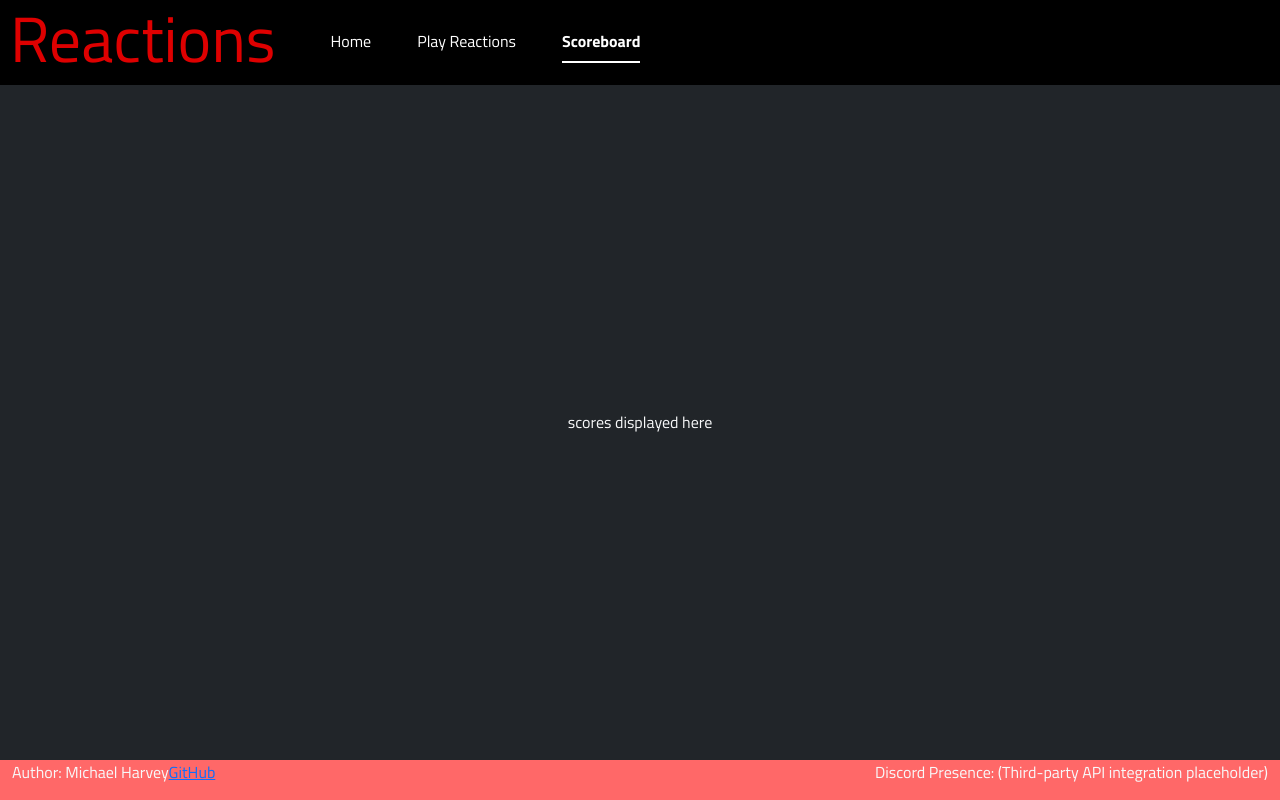
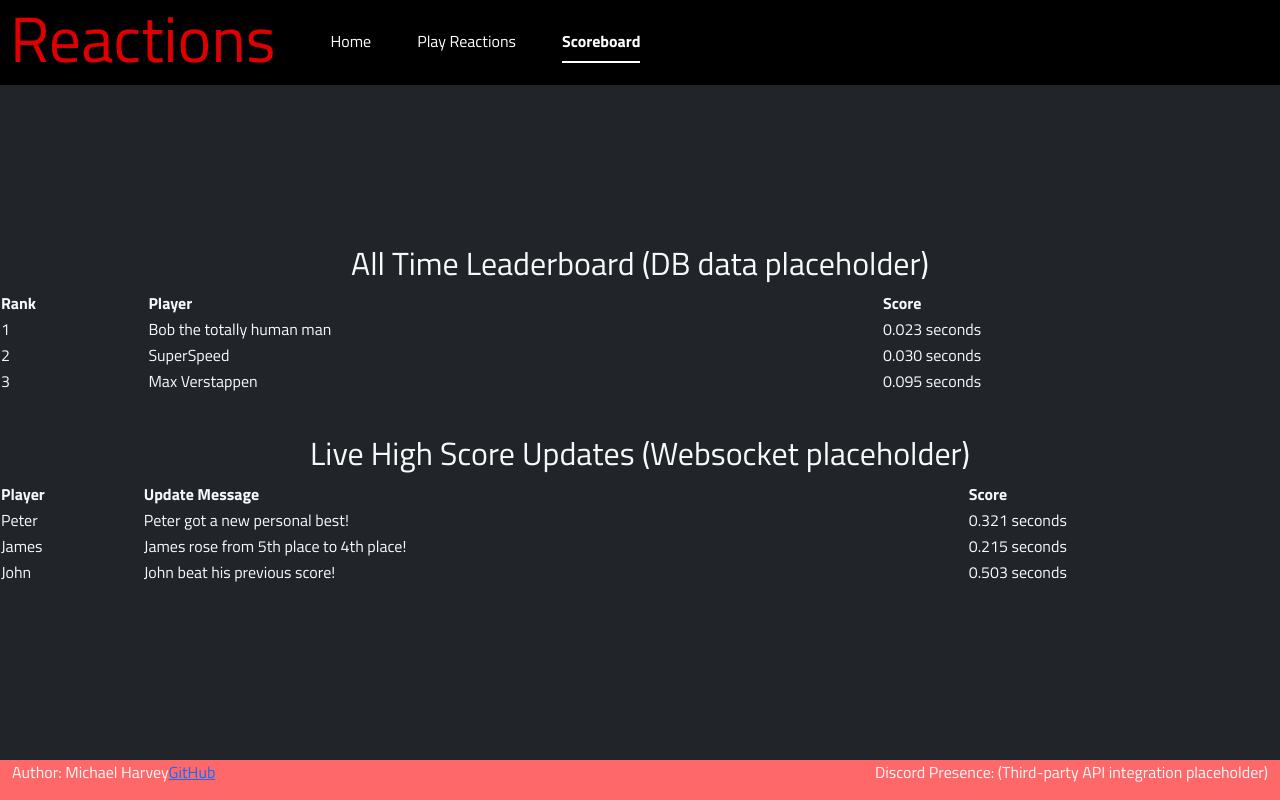
Before and after one commit to mharvey010/CS260-startup, a React (Vite) app: page /scores in a window 1280 px wide. Built offline with nearby package versions, Linux system fonts and the light colour scheme.

Commit message:
scores jsx completed

```diff
--- a/src/scores/scores.jsx
+++ b/src/scores/scores.jsx
@@ -1,9 +1,57 @@
 import React from 'react';
+import './scores.css';
+
 
 export function Scores() {
   return (
     <main>
-      <div>scores displayed here</div>
+        <h2>All Time Leaderboard (DB data placeholder)</h2>
+        <table className="table">
+            <tr>
+            <th>Rank</th>
+            <th>Player</th>
+            <th>Score</th>
+            </tr>
+            <tr>
+            <td>1</td>
+            <td>Bob the totally human man</td>
+            <td>0.023 seconds</td>
+            </tr>
+            <tr>
+            <td>2</td>
+            <td>SuperSpeed</td>
+            <td>0.030 seconds</td>
+            </tr>
+            <tr>
+            <td>3</td>
+            <td>Max Verstappen</td>
+            <td>0.095 seconds</td>
+            </tr>
+        </table>
+        <br/>
+        <h2>Live High Score Updates (Websocket placeholder)</h2>
+        <table className="table">
+            <tr>
+            <th>Player</th>
+            <th>Update Message</th>
+            <th>Score</th>
+            </tr>
+            <tr>
+            <td>Peter</td>
+            <td>Peter got a new personal best!</td>
+            <td>0.321 seconds</td>
+            </tr>
+            <tr>
+            <td>James</td>
+            <td>James rose from 5th place to 4th place!</td>
+            <td>0.215 seconds</td>
+            </tr>
+            <tr>
+            <td>John</td>
+            <td>John beat his previous score!</td>
+            <td>0.503 seconds</td>
+            </tr>
+        </table>
     </main>
   );
 }
```
